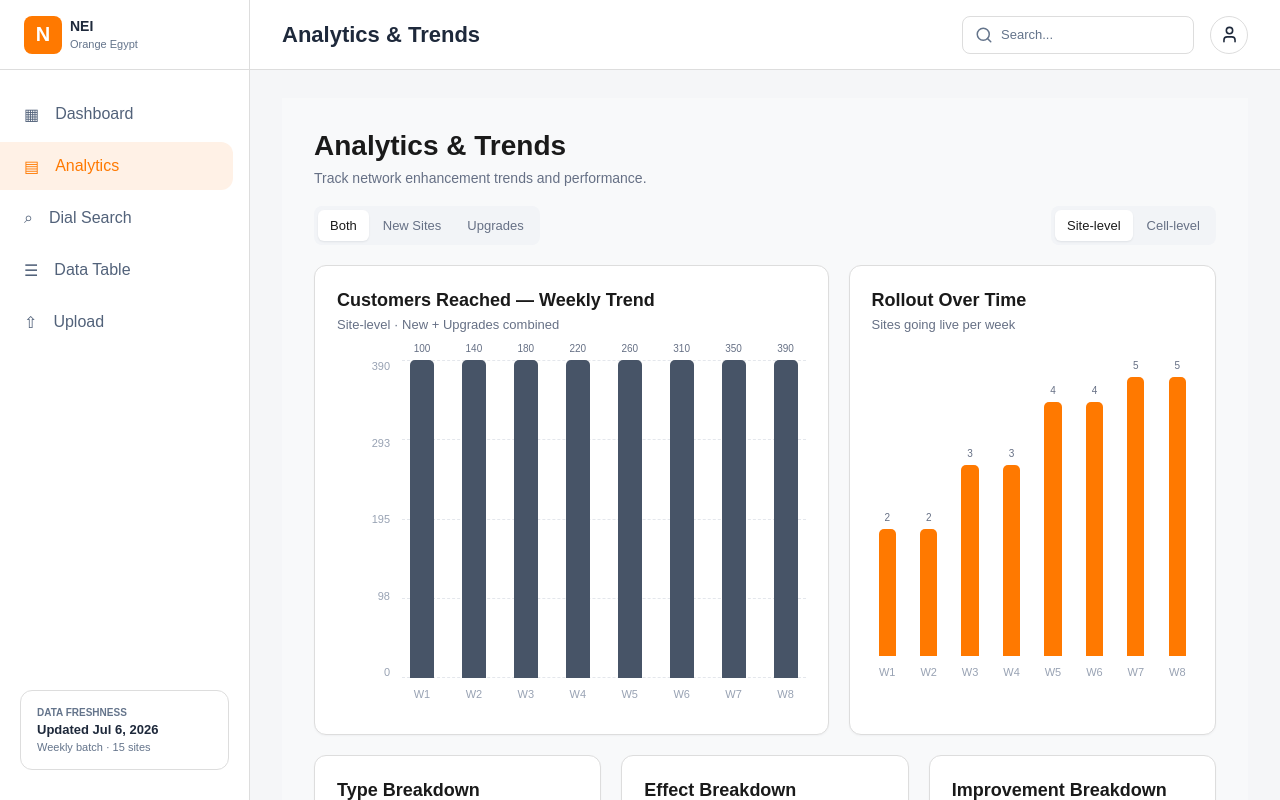
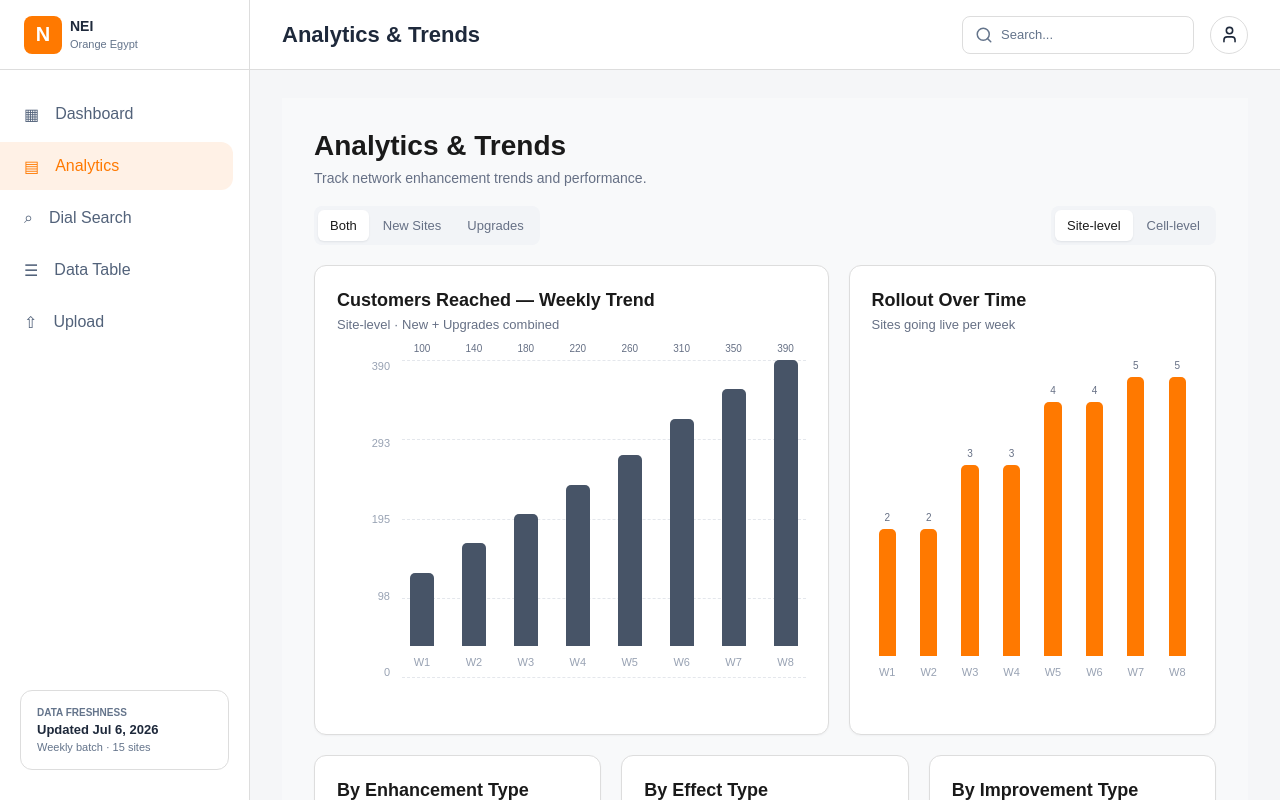
Before and after one commit to ahmedehab2006/orange-frontend, a React (Vite) app: page /analytics in a window 1280 px wide. Shown: the top 800 px of the page. Built offline with nearby package versions, Linux system fonts and the light colour scheme.

Commit message:
Update analytics page

```diff
--- a/src/Components.jsx
+++ b/src/Components.jsx
@@ -118,7 +118,6 @@ export function TrendBar({
 }) {
     return (
         <div className="bar-wrapper">
-
             <span className="bar-value">
                 {value}
             </span>
@@ -133,11 +132,9 @@ export function TrendBar({
             <span className="week-label">
                 {label}
             </span>
-
         </div>
     );
 }
-
 
 export function RolloutBar({
     value,
--- a/src/pages/Analytics.css
+++ b/src/pages/Analytics.css
@@ -140,7 +140,7 @@
     position: relative;
     z-index: 2;
     width: 100%;
-    height: 100%;
+    height: calc(100% - 32px);
     display: flex;
     align-items: flex-end;
     justify-content: space-around;
@@ -158,6 +158,14 @@
     flex-direction: column;
 }
 
+.trend-bar {
+    width: 60%;
+    min-width: 18px;
+    border-radius: 5px 5px 0 0;
+    transition: height 0.3s ease;
+    flex: 0 0 auto;
+}
+
 .bar-value {
     position: absolute;
     bottom: 100%;
@@ -165,13 +173,6 @@
     color: #667085;
     font-size: 10px;
     white-space: nowrap;
-}
-
-.trend-bar {
-    width: 60%;
-    min-width: 18px;
-    border-radius: 5px 5px 0 0;
-    transition: height 0.3s ease;
 }
 
 .trend-bar.both {
--- a/src/pages/Analytics.jsx
+++ b/src/pages/Analytics.jsx
@@ -1,3 +1,8 @@
+// ======================================================
+// 1) Imports
+// بنستورد React hooks + CSS + الـ API + الـ Components المشتركة
+// ======================================================
+
 import { useMemo, useState } from "react";
 import "./Analytics.css";
 
@@ -15,9 +20,34 @@ import {
     RolloutBar,
 } from "../Components.jsx";
 
+
+// ======================================================
+// 2) Analytics Component
+// ده الـ component الرئيسي الخاص بصفحة Analytics
+// ======================================================
+
 function Analytics() {
+
+    // --------------------------------------------------
+    // 3) State الخاصة بالـ Trend
+    // trendSplit:
+    // Both / New Sites / Upgrades
+    //
+    // trendLevel:
+    // Site-level / Cell-level
+    // --------------------------------------------------
+
     const [trendSplit, setTrendSplit] = useState("both");
     const [trendLevel, setTrendLevel] = useState("site");
+
+
+    // ==================================================
+    // 4) API Call رقم 1 - Weekly Trend
+    //
+    // بيجيب بيانات الـ Customers Reached لكل أسبوع.
+    // حاليًا MOCK_MODE = true لذلك بياخد
+    // MOCK_ANALYTICS_TREND من api.js.
+    // ==================================================
 
     const { data: trendResult } = useApiData(
         API_CONFIG.endpoints.analyticsTrend,
@@ -25,32 +55,112 @@ function Analytics() {
         MOCK_ANALYTICS_TREND
     );
 
+
+    // ==================================================
+    // 5) API Call رقم 2 - Analytics KPIs
+    //
+    // بيجيب بيانات المواقع المستخدمة في:
+    // - Breakdowns
+    // - Leaderboard
+    // ==================================================
+
     const { data: kpiResult } = useApiData(
         API_CONFIG.endpoints.analyticsKpis,
         {},
         MOCK_ANALYTICS_KPIS
     );
 
+
+    // ==================================================
+    // 6) حماية من null
+    //
+    // useApiData بيبدأ data بـ null.
+    // لذلك لو البيانات لسه مجاش:
+    // نستخدم Array فاضية بدل null
+    // عشان نقدر نستخدم map / filter بدون Error.
+    // ==================================================
+
     const trendData = trendResult || [];
     const kpiData = kpiResult || [];
+
+
+    // ==================================================
+    // 7) تجهيز بيانات Weekly Trend
+    //
+    // هنا بنحدد القيمة اللي هتظهر في الـ chart
+    // حسب اختيار المستخدم:
+    //
+    // Both     -> كل العملاء
+    // New      -> العملاء من New Sites
+    // Upgrade  -> العملاء من Upgrades
+    // ==================================================
+
     const trend = useMemo(() => {
+
         return trendData.map((item) => {
+
             let total = item.customers_total;
             let newSites = item.new_sites_total;
+
+
+            // ------------------------------------------
+            // لو المستخدم اختار Cell-level
+            // بنعمل scaling للـ mock data الحالية.
+            // ------------------------------------------
 
             if (trendLevel === "cell") {
                 total *= 3.4;
                 newSites *= 3.4;
             }
 
-            if (trendSplit === "new") return newSites;
-            if (trendSplit === "upgrade") return total - newSites;
+
+            // ------------------------------------------
+            // New Sites فقط
+            // ------------------------------------------
+
+            if (trendSplit === "new") {
+                return newSites;
+            }
+
+
+            // ------------------------------------------
+            // Upgrades فقط
+            // ------------------------------------------
+
+            if (trendSplit === "upgrade") {
+                return total - newSites;
+            }
+
+
+            // ------------------------------------------
+            // Both
+            // ------------------------------------------
 
             return total;
+
         });
+
     }, [trendData, trendSplit, trendLevel]);
 
+
+    // ==================================================
+    // 8) أكبر قيمة في الـ Trend
+    //
+    // بنستخدمها عشان نحسب ارتفاع كل Bar
+    // كنسبة من أكبر Bar.
+    // ==================================================
+
     const maxTrend = Math.max(...trend, 1);
+
+
+    // ==================================================
+    // 9) تجهيز بيانات Rollout
+    //
+    // بنستخدم بيانات الـ Trend الحالية ونطلع منها
+    // عدد الـ sites اللي هتظهر في كل أسبوع.
+    //
+    // حاليًا ده Mock calculation في الـ frontend.
+    // ==================================================
 
     const rollout = useMemo(
         () =>
@@ -64,69 +174,173 @@ function Analytics() {
         [trendData]
     );
 
+
+    // ==================================================
+    // 10) أكبر قيمة في Rollout
+    // عشان نحدد ارتفاع كل Bar.
+    // ==================================================
+
     const maxRollout = Math.max(
         ...rollout.map((item) => item.value),
         1
     );
 
+
+    // ==================================================
+    // 11) Helper لحساب عدد العناصر
+    //
+    // مثال:
+    // count("category", "New Site")
+    //
+    // معناها:
+    // هات عدد المواقع اللي category بتاعتها New Site.
+    // ==================================================
+
     const count = (key, value) =>
         kpiData.filter((item) => item[key] === value).length;
+
+
+    // ==================================================
+    // 12) Helper لحساب النسبة المئوية
+    //
+    // مثال:
+    // 4 من 8 = 50%
+    // ==================================================
 
     const percentage = (value, total) =>
         total ? Math.round((value / total) * 100) : 0;
 
+
+    // ==================================================
+    // 13) Type Breakdown
+    //
+    // بنحسب عدد:
+    // New Sites
+    // Upgrades
+    // ==================================================
+
     const newSites = count("category", "New Site");
     const upgrades = count("category", "Upgrade");
+
+
+    // ==================================================
+    // 14) Effect Breakdown
+    //
+    // بنحسب:
+    // Major
+    // Minor
+    // ==================================================
 
     const major = count("effect_type", "Major");
     const minor = count("effect_type", "Minor");
 
+
+    // ==================================================
+    // 15) Improvement Breakdown
+    //
+    // بنحسب:
+    // Outdoor
+    // Indoor
+    // ==================================================
+
     const outdoor = count("improvement", "Outdoor");
     const indoor = count("improvement", "Indoor");
 
+
+    // ==================================================
+    // 16) تجهيز Leaderboard
+    //
+    // بنرتب المواقع من الأعلى في عدد العملاء
+    // إلى الأقل.
+    // ==================================================
+
     const leaderboard = useMemo(() => {
+
+        // ----------------------------------------------
+        // أكبر عدد عملاء عند أي Site
+        // ----------------------------------------------
+
         const max = Math.max(
-            ...kpiData.map((item) => item.customers_total),
+            ...kpiData.map(
+                (item) => item.customers_total
+            ),
             1
         );
+
+
+        // ----------------------------------------------
+        // Sort + حساب نسبة كل Site
+        // ----------------------------------------------
 
         return [...kpiData]
             .sort(
                 (a, b) =>
-                    b.customers_total - a.customers_total
+                    b.customers_total -
+                    a.customers_total
             )
             .map((site) => ({
                 ...site,
+
                 percentage: Math.round(
                     (site.customers_total / max) * 100
                 ),
             }));
+
     }, [kpiData]);
 
+
+    // ==================================================
+    // 17) إجمالي عدد العملاء
+    //
+    // reduce بتجمع customers_total لكل المواقع.
+    // ==================================================
+
     const totalCustomers = kpiData.reduce(
-        (sum, item) => sum + item.customers_total,
+        (sum, item) =>
+            sum + item.customers_total,
         0
     );
+
+
+    // ==================================================
+    // 18) بداية الـ UI
+    // ==================================================
 
     return (
         <div className="analytics-page">
 
+
+            {/* ==========================================
+                19) Page Header
+                عنوان صفحة Analytics
+               ========================================== */}
+
             <div className="analytics-header">
                 <h1>Analytics & Trends</h1>
+
                 <p>
-                    Track network enhancement trends and
-                    performance.
+                    Track network enhancement trends
+                    and performance.
                 </p>
             </div>
+
+
+            {/* ==========================================
+                20) Trend Controls
+                أزرار Both / New Sites / Upgrades
+                و Site-level / Cell-level
+               ========================================== */}
 
             <div className="analytics-controls">
 
                 <div className="control-group">
+
                     {[
                         ["both", "Both"],
                         ["new", "New Sites"],
                         ["upgrade", "Upgrades"],
                     ].map(([value, label]) => (
+
                         <button
                             key={value}
                             className={
@@ -140,14 +354,19 @@ function Analytics() {
                         >
                             {label}
                         </button>
+
                     ))}
+
                 </div>
 
+
                 <div className="control-group">
+
                     {[
                         ["site", "Site-level"],
                         ["cell", "Cell-level"],
                     ].map(([value, label]) => (
+
                         <button
                             key={value}
                             className={
@@ -161,20 +380,39 @@ function Analytics() {
                         >
                             {label}
                         </button>
+
                     ))}
+
                 </div>
 
             </div>
 
+
+            {/* ==================================================
+                21) Charts Section
+                فيها:
+                - Customers Reached — Weekly Trend
+                - Rollout Over Time
+               ================================================== */}
+
             <div className="analytics-charts">
 
+
+                {/* ==============================================
+                    22) Customers Reached — Weekly Trend
+                   ============================================== */}
+
                 <Card className="analytics-card">
+
                     <div className="section-header">
+
                         <div>
+
                             <h2>
                                 Customers Reached —
                                 Weekly Trend
                             </h2>
+
                             <p>
                                 {trendLevel === "site"
                                     ? "Site-level"
@@ -186,34 +424,53 @@ function Analytics() {
                                         ? "New sites only"
                                         : "Upgrades only"}
                             </p>
+
                         </div>
+
                     </div>
+
+
+                    {/* ------------------------------------------
+                        الـ Chart نفسه
+                       ------------------------------------------ */}
 
                     <div className="trend-chart">
 
+
+                        {/* Y Axis */}
+
                         <div className="chart-y-axis">
+
                             <span>
                                 {maxTrend.toLocaleString()}
                             </span>
+
                             <span>
                                 {Math.round(
                                     maxTrend * 0.75
                                 ).toLocaleString()}
                             </span>
+
                             <span>
                                 {Math.round(
                                     maxTrend * 0.5
                                 ).toLocaleString()}
                             </span>
+
                             <span>
                                 {Math.round(
                                     maxTrend * 0.25
                                 ).toLocaleString()}
                             </span>
+
                             <span>0</span>
+
                         </div>
 
+
                         <div className="chart-area">
+
+                            {/* Grid Lines */}
 
                             <div className="chart-grid">
                                 <span />
@@ -223,42 +480,74 @@ function Analytics() {
                                 <span />
                             </div>
 
+
+                            {/* Bars */}
+
                             <div className="bars">
-                                {trend.map((value, index) => (
+
+                                {trend.map(
+                                    (value, index) => (
+
                                         <TrendBar
                                             key={index}
+
                                             value={Math.round(
                                                 value
                                             ).toLocaleString()}
+
                                             height={
                                                 (value /
                                                     maxTrend) *
                                                 100
                                             }
+
                                             label={`W${trendData[index]
                                                 ?.week_number
                                                 }`}
+
                                             color={trendSplit}
                                         />
-                                ))}
+
+                                    )
+                                )}
+
                             </div>
 
                         </div>
+
                     </div>
+
                 </Card>
 
+
+                {/* ==============================================
+                    23) Rollout Over Time
+                   ============================================== */}
+
                 <Card className="analytics-card">
+
                     <div className="section-header">
+
                         <div>
-                            <h2>Rollout Over Time</h2>
+
+                            <h2>
+                                Rollout Over Time
+                            </h2>
+
                             <p>
                                 Sites going live per week
                             </p>
-                        </div>
+
                         </div>
 
+                    </div>
+
+
                     <div className="rollout-chart">
-                        {rollout.map((item, index) => (
+
+                        {rollout.map(
+                            (item, index) => (
+
                                 <RolloutBar
                                     key={index}
                                     value={item.value}
@@ -269,25 +558,48 @@ function Analytics() {
                                     }
                                     label={item.week}
                                 />
-                        ))}
+
+                            )
+                        )}
+
                     </div>
+
                 </Card>
 
             </div>
 
+
+            {/* ==================================================
+                24) Breakdowns
+                ثلاثة Cards:
+                - Type
+                - Effect
+                - Improvement
+               ================================================== */}
+
             <div className="breakdown-grid">
 
+
+                {/* Type Breakdown */}
+
                 <Card className="analytics-card">
+
                     <div className="section-header">
+
                         <div>
-                            <h2>Type Breakdown</h2>
+                            <h2>
+                                By Enhancement Type
+                            </h2>
+
                             <p>
                                 Enhancement distribution
                             </p>
                         </div>
+
                     </div>
 
                     <div className="breakdown-list">
+
                         <BreakdownRow
                             label="New Sites"
                             count={newSites}
@@ -307,20 +619,32 @@ function Analytics() {
                             )}
                             color="teal"
                         />
+
                     </div>
+
                 </Card>
 
+
+                {/* Effect Breakdown */}
+
                 <Card className="analytics-card">
+
                     <div className="section-header">
+
                         <div>
-                            <h2>Effect Breakdown</h2>
+                            <h2>
+                                By Effect Type
+                            </h2>
+
                             <p>
                                 Impact level distribution
                             </p>
                         </div>
+
                     </div>
 
                     <div className="breakdown-list">
+
                         <BreakdownRow
                             label="Major"
                             count={major}
@@ -340,22 +664,32 @@ function Analytics() {
                             )}
                             color="gray"
                         />
+
                     </div>
+
                 </Card>
 
+
+                {/* Improvement Breakdown */}
+
                 <Card className="analytics-card">
+
                     <div className="section-header">
+
                         <div>
                             <h2>
-                                Improvement Breakdown
+                                By Improvement Type
                             </h2>
+
                             <p>
                                 Improvement type distribution
                             </p>
                         </div>
+
                     </div>
 
                     <div className="breakdown-list">
+
                         <BreakdownRow
                             label="Outdoor"
                             count={outdoor}
@@ -375,39 +709,68 @@ function Analytics() {
                             )}
                             color="teal"
                         />
+
                     </div>
+
                 </Card>
 
             </div>
 
+
+            {/* ==================================================
+                25) Customer Reach Leaderboard
+                ترتيب المواقع حسب عدد العملاء.
+               ================================================== */}
+
             <Card className="analytics-card leaderboard-card">
 
                 <div className="section-header">
+
                     <div>
+
                         <h2>
                             Customer Reach Leaderboard
                         </h2>
+
                         <p>
                             Sites ranked by total customers
                         </p>
+
                     </div>
+
+
+                    {/* إجمالي العملاء */}
 
                     <strong className="total-customers">
                         {totalCustomers.toLocaleString()}
                     </strong>
+
                 </div>
 
+
+                {/* قائمة المواقع */}
+
                 <div className="leaderboard">
-                    {leaderboard.map((site, index) => (
+
+                    {leaderboard.map(
+                        (site, index) => (
+
                             <div
                                 className="leaderboard-row"
                                 key={site.site_name}
                             >
+
+                                {/* Rank */}
+
                                 <div className="rank">
                                     #{index + 1}
                                 </div>
 
+
+                                {/* Site Info */}
+
                                 <div>
+
                                     <div className="site-name">
                                         {site.site_name}
                                     </div>
@@ -415,22 +778,36 @@ function Analytics() {
                                     <div className="site-objective">
                                         {site.objective}
                                     </div>
+
                                 </div>
 
+
+                                {/* Progress Bar */}
+
                                 <div className="leaderboard-bar">
+
                                     <div
                                         className="leaderboard-fill"
                                         style={{
-                                        width: `${site.percentage}%`,
+                                            width:
+                                                `${site.percentage}%`,
                                         }}
                                     />
+
                                 </div>
+
+
+                                {/* Customers */}
 
                                 <div className="customer-value">
                                     {site.customers_total.toLocaleString()}
                                 </div>
+
                             </div>
-                    ))}
+
+                        )
+                    )}
+
                 </div>
 
             </Card>
@@ -439,4 +816,11 @@ function Analytics() {
     );
 }
 
+
+// ======================================================
+// 26) Export
+// بنخلي Analytics هو الـ default export
+// عشان AppRoutes يقدر يستورده.
+// ======================================================
+
 export default Analytics;
```
Lines whose indentation alone changed are shown as unchanged.
